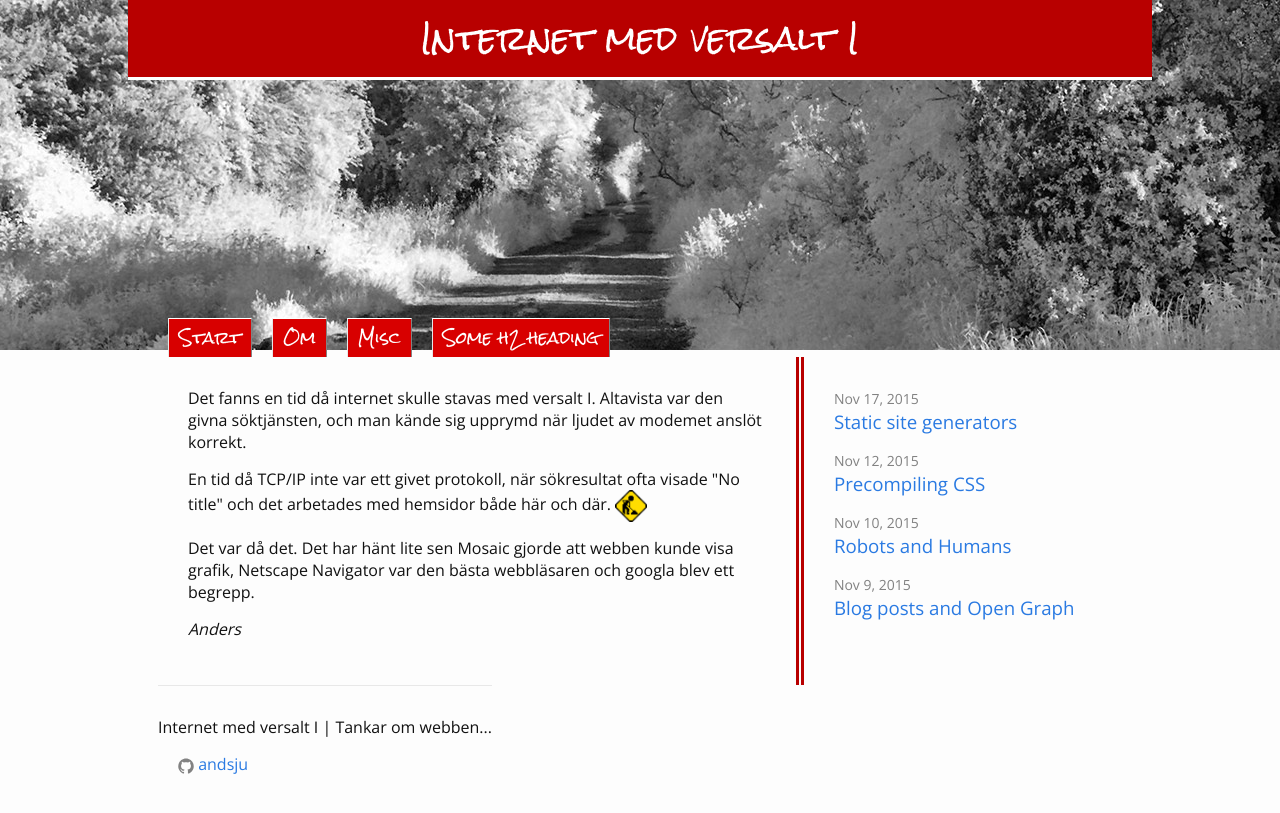
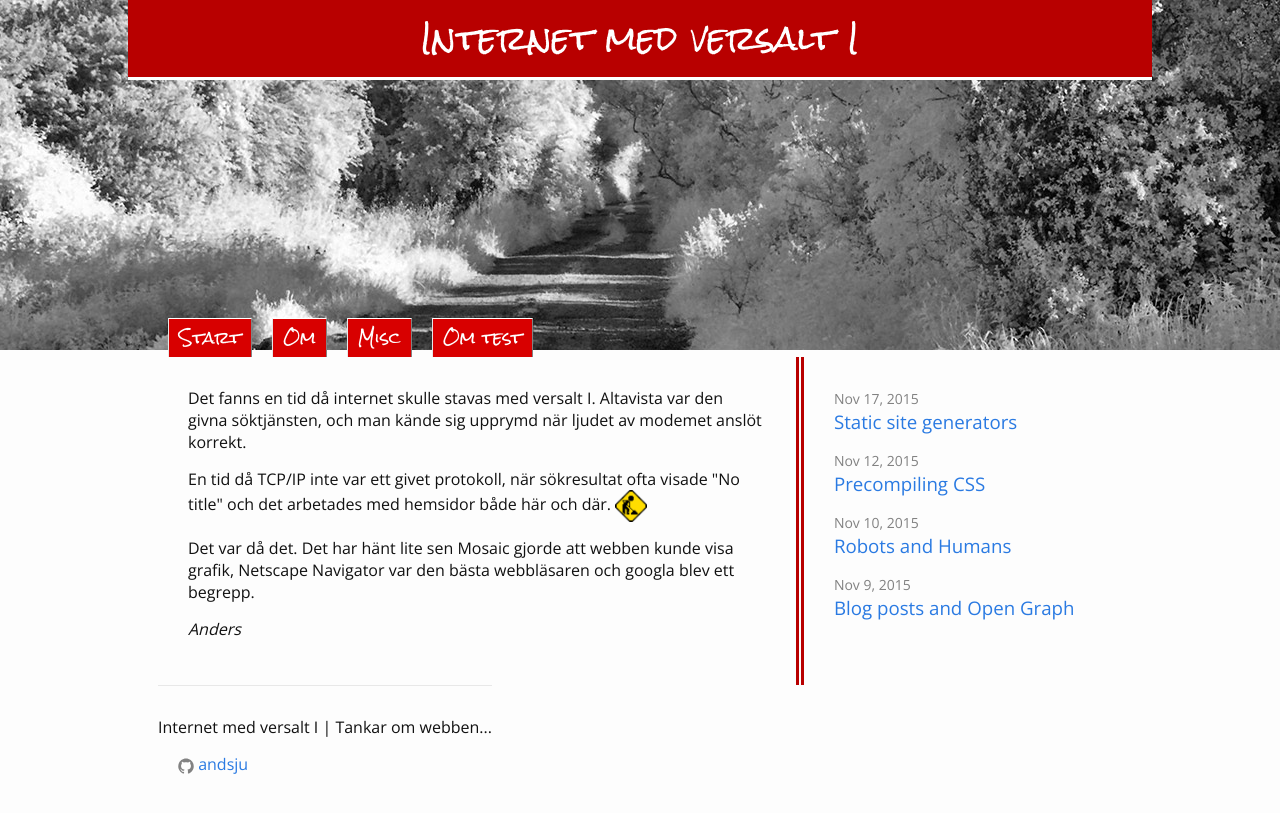
Before and after one commit to andsju/andsju, a Jekyll site: the page built from index.html, in a window 1280 px wide. Shown: the top 813 px of the page. Built offline with Jekyll 4.4.1, drawn with Linux system fonts in a browser that asks for light colours; the list of posts is cut into pages by our own code.

Commit message:
Markdown test

```diff
--- a/test.md
+++ b/test.md
@@ -1,3 +1,9 @@
+---
+layout: panorama
+title: Om test
+---
+
+
 ## Some h2 heading
 
 ### This is weird
```
